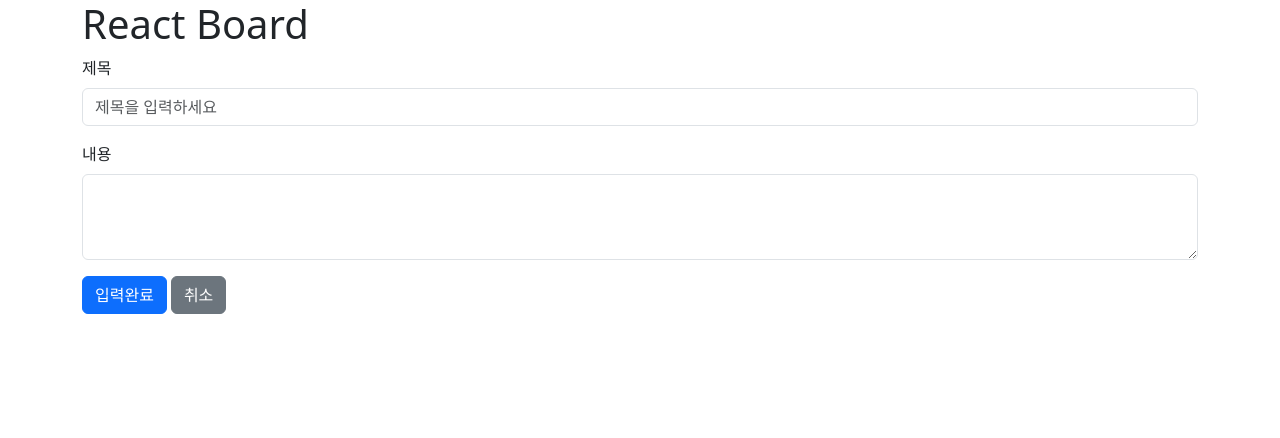
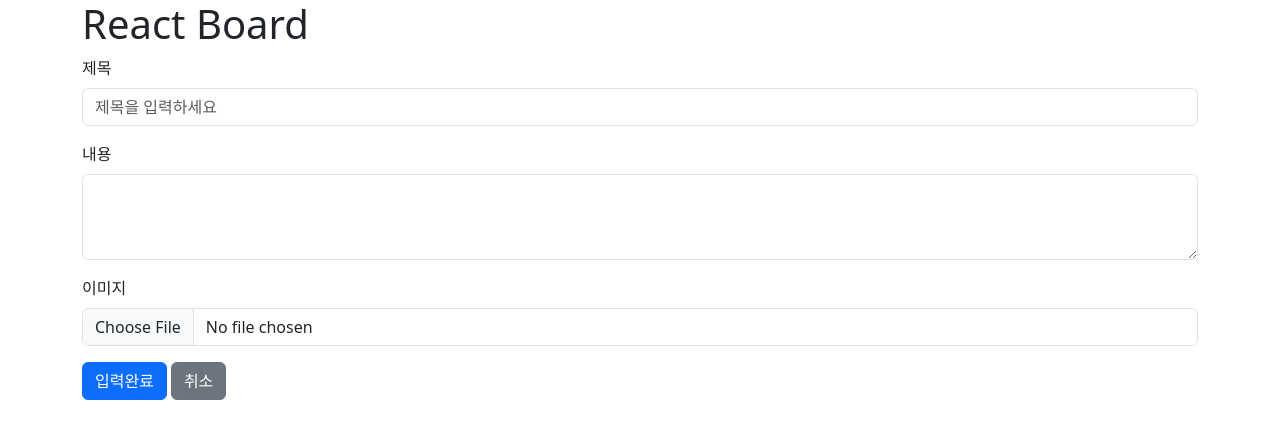
Before and after one commit to alikerock/simple-react-board_func, a React (Create React App) app: page /write in a window 1280 px wide. Shown: the top 438 px of the page. Built offline with nearby package versions, Linux system fonts and the light colour scheme.

Commit message:
formData로 이미지 전송

```diff
--- a/src/Write.js
+++ b/src/Write.js
@@ -10,12 +10,22 @@ const Write = ({boardId,isModifyMode,handleCancel})=>{
   const [isEditMode, setIsEditMode] = useState(false);
   const [title, setTitle] = useState('');
   const [content, setContent] = useState('');
+  const [image, setImage] = useState(null);
+
+  const handleImageChange = (e)=>{
+    console.log(e.target.files[0]);
+    setImage(e.target.files[0]);
+  }
 
   const write = (e)=>{
     e.preventDefault();
-    Axios.post('http://localhost:8000/insert',{
-      title:title,
-      content:content
+    const formData = new FormData();
+    formData.append("title", title);
+    formData.append("content", content);
+    formData.append("image", image);
+
+    Axios.post('http://localhost:8000/insert',formData,{
+      headers:{"Content-Type":"multipart/form-data"}
     })
     .then((res) => {
       navigate('/'); //등록 완료후 홈으로 이동
@@ -66,6 +76,8 @@ const Write = ({boardId,isModifyMode,handleCancel})=>{
   const handleChangeTitle = (e)=> setTitle(e.target.value);
   const handleChangeContent = (e)=> setContent(e.target.value);
 
+
+
   return (
     <Form>
       <Form.Group className="mb-3" controlId="title">
@@ -75,6 +87,10 @@ const Write = ({boardId,isModifyMode,handleCancel})=>{
       <Form.Group className="mb-3" controlId="content">
         <Form.Label>내용</Form.Label>
         <Form.Control as="textarea" name="content" value={content} rows={3} onChange={handleChangeContent} />
+      </Form.Group>
+      <Form.Group className="mb-3" controlId="title">
+        <Form.Label>이미지</Form.Label>
+        <Form.Control type="file" accept="image/*" onChange={handleImageChange}/>
       </Form.Group>
       <div className="d-flex gap-1">
         <Button variant="primary" type="submit" onClick={isEditMode ? update : write}>{isEditMode ? '수정완료' : '입력완료'}</Button>
```
